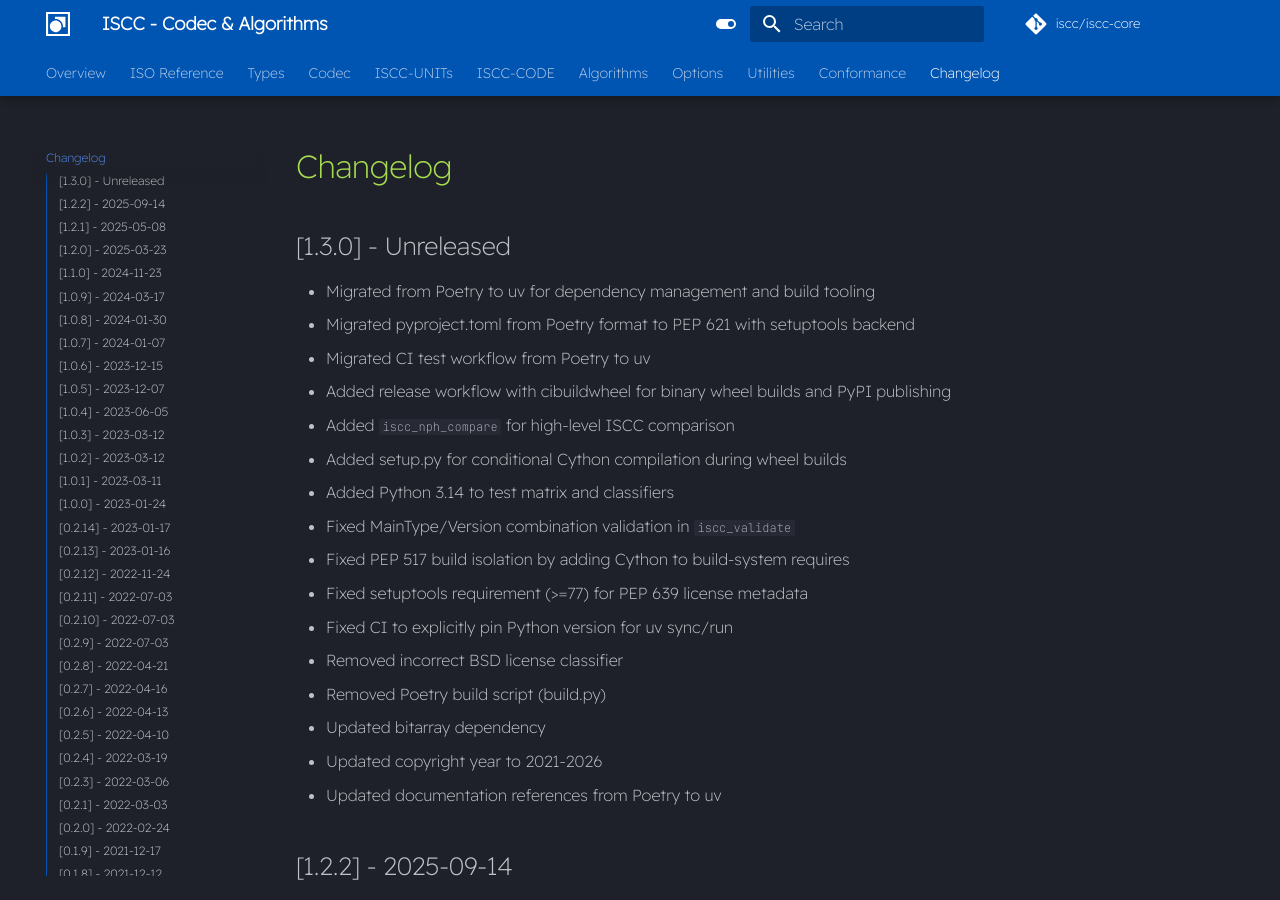
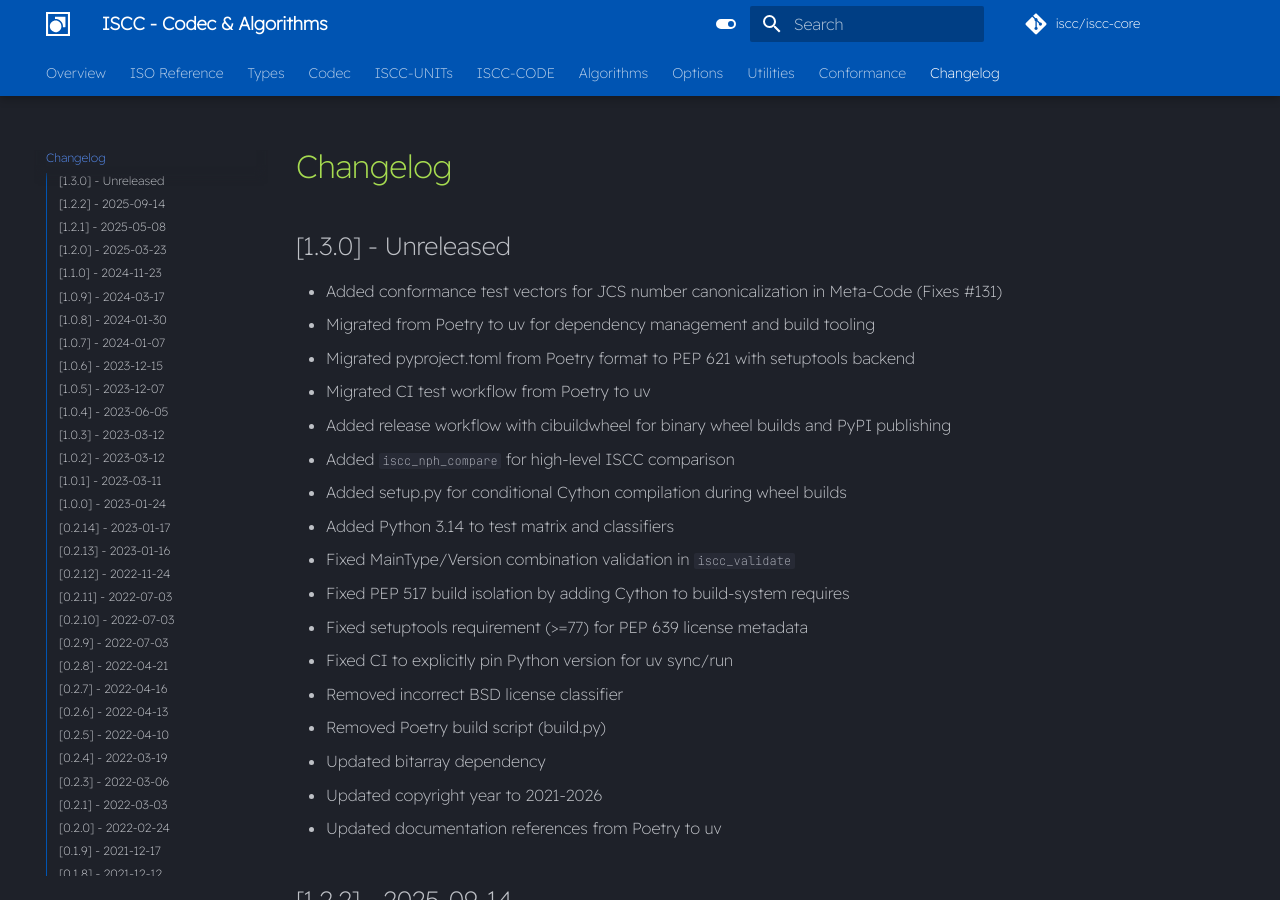
Before and after one commit to iscc/iscc-core, an MkDocs documentation site: the page built from docs/changelog.md, in a window 1280 px wide and 900 px high. Built offline with MkDocs 1.6.1 and Material for MkDocs 9.7.7, drawn with Linux system fonts in a browser that asks for light colours; comment, search, counter and statistics services are not loaded.

Commit message:
test(conformance): add JCS number canonicalization vectors for Meta-Code
Add test vectors with numeric JSON metadata values that exercise RFC 8785
(JCS) number formatting rules. Catches implementations using naive JSON
serialization instead of proper JCS canonicalization. Fixes #131

```diff
--- a/docs/changelog.md
+++ b/docs/changelog.md
@@ -2,6 +2,7 @@
 
 ## [1.3.0] - Unreleased
 
+- Added conformance test vectors for JCS number canonicalization in Meta-Code (Fixes #131)
 - Migrated from Poetry to uv for dependency management and build tooling
 - Migrated pyproject.toml from Poetry format to PEP 621 with setuptools backend
 - Migrated CI test workflow from Poetry to uv
```
Also changed, not shown: CHANGELOG.md (+1 -0 lines), 2 other files.
